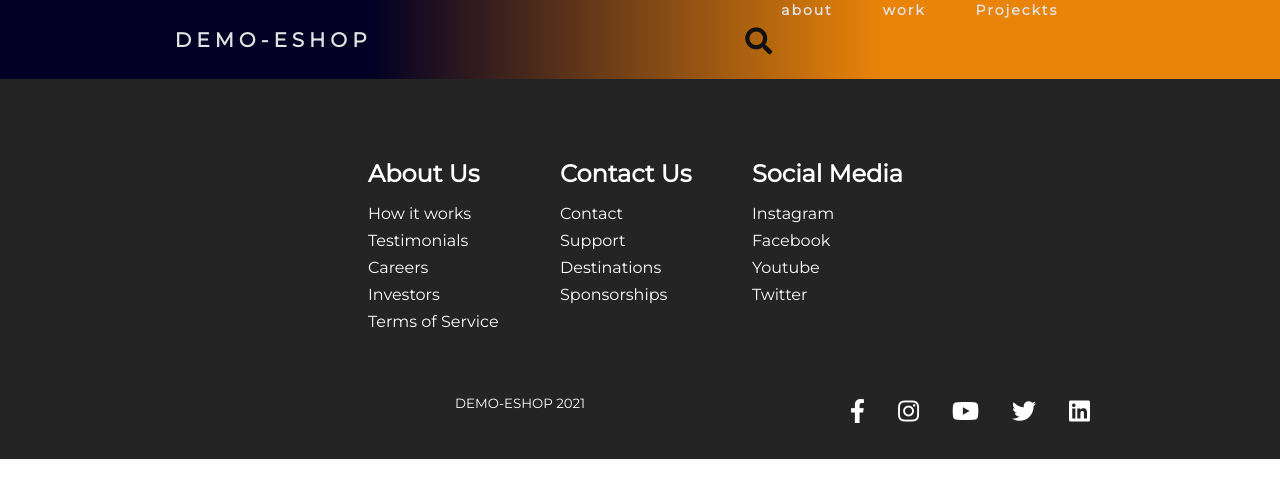
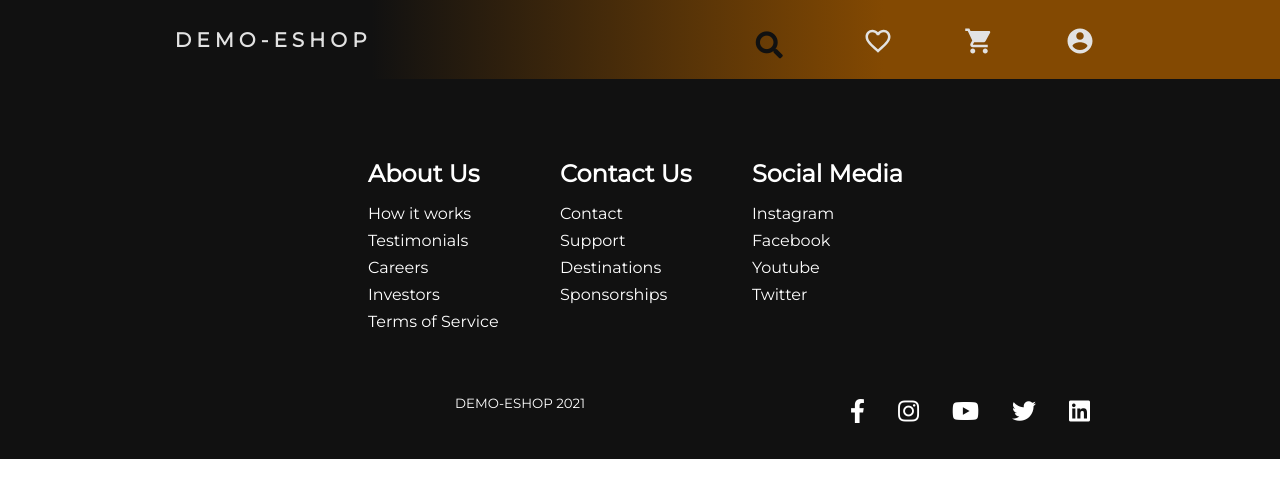
Before and after one commit to GreekDevTeam-org/Demo-eShop-Web, a React (Create React App) app: page / in a window 1280 px wide. Shown: the top 498 px of the page. Built offline with nearby package versions, Linux system fonts and the light colour scheme.

Commit message:
Style navbar

```diff
--- a/package.json
+++ b/package.json
@@ -3,6 +3,8 @@
   "version": "0.1.0",
   "private": true,
   "dependencies": {
+    "@material-ui/core": "^4.11.4",
+    "@material-ui/icons": "^4.11.2",
     "@testing-library/jest-dom": "^5.12.0",
     "@testing-library/react": "^11.2.7",
     "@testing-library/user-event": "^12.8.3",
--- a/src/components/Footer.css
+++ b/src/components/Footer.css
@@ -1,5 +1,5 @@
 .footer-container {
-    background-color: #242424;
+  background-color: #111;
   padding: 4rem 0 2rem 0;
   display: flex;
   flex-direction: column;
@@ -20,8 +20,8 @@
 }
 
 .footer-subscription > p {
-    font-family: 'Trebuchet MS', 'Lucida Sans Unicode', 'Lucida Grande',
-      'Lucida Sans', Arial, sans-serif;
+  font-family: "Trebuchet MS", "Lucida Sans Unicode", "Lucida Grande",
+    "Lucida Sans", Arial, sans-serif;
 }
 
 .footer-subscription-heading {
--- a/src/components/Navbar/Navbar.js
+++ b/src/components/Navbar/Navbar.js
@@ -1,6 +1,9 @@
 import React from "react";
 import Searchbar from "./Searchbar/Searchbar";
 import "./Style.css";
+import AccountCircleIcon from "@material-ui/icons/AccountCircle";
+import ShoppingCartIcon from "@material-ui/icons/ShoppingCart";
+import FavoriteBorderIcon from "@material-ui/icons/FavoriteBorder";
 
 const navSlide = () => {
   const burger = document.querySelector(".burger");
@@ -36,13 +39,19 @@ export const Navbar = () => {
             </a>
           </li>
           <li>
-            <a href="#">about</a>
+            <a href="#">
+              <FavoriteBorderIcon id="favorite-btn" />
+            </a>
           </li>
           <li>
-            <a href="#">work</a>
+            <a href="#">
+              <ShoppingCartIcon id="shopping-cart-btn" />
+            </a>
           </li>
           <li>
-            <a href="#">Projeckts</a>
+            <a href="#">
+              <AccountCircleIcon id="account-btn" />
+            </a>
           </li>
         </ul>
         <div className="burger" onClick={navSlide}>
--- a/src/components/Navbar/Searchbar/Style.css
+++ b/src/components/Navbar/Searchbar/Style.css
@@ -20,7 +20,7 @@
   padding: 0 60px 0 20px;
   opacity: 0;
   transition: all 0.5s cubic-bezier(0.68, -0.55, 0.265, 1.55);
-  margin-top: 15px;
+  margin-top: 0px;
 }
 .search-box input.active {
   opacity: 1;
@@ -41,23 +41,23 @@
   z-index: 1;
   cursor: pointer;
   transition: all 0.5s cubic-bezier(0.68, -0.55, 0.265, 1.55);
+  margin-top: -15px;
 }
-
 .search-box .search-btn.active {
-  right: 105px;
+  right: 97px;
   height: 40px;
   width: 40px;
-  color: #111;
+  color: rgb(131, 73, 2);
   line-height: 42px;
   font-size: 20px;
   transform: translateY(-50%) rotate(360deg);
-  margin-top: -3px;
+  margin-top: -17px;
 }
 
 .search-box .cancel-btn {
   position: absolute;
-  top: 63%;
-  right: 22px;
+  top: 38%;
+  right: 18px;
   transform: translateY(-50%);
   color: #fff;
   font-size: 28px;
--- a/src/components/Navbar/Style.css
+++ b/src/components/Navbar/Style.css
@@ -6,14 +6,17 @@
 
 nav {
   display: flex;
+  align-items: center;
   justify-content: space-around;
-  align-items: center;
   min-height: 8vh;
-  background: linear-gradient(
-    90deg,
-    rgba(2, 0, 36, 1) 29%,
-    rgba(233, 132, 8, 1) 69%
-  );
+  background: linear-gradient(90deg, #111 29%, rgb(131, 73, 2) 69%);
+}
+
+#account-btn,
+#shopping-cart-btn,
+#favorite-btn {
+  font-size: 30px;
+  margin-top: 33%;
 }
 
 .logo {
@@ -39,7 +42,7 @@ nav {
   font-weight: bold;
   font-size: 14px;
   text-decoration: none;
-  margin-right: 50px;
+  margin-left: 50px;
 }
 
 .burger {
@@ -68,8 +71,7 @@ nav {
     right: 0px;
     height: 92vh;
     top: 8vh;
-    background-color: #5d4954;
-    display: flex;
+    background: rgb(57, 56, 59);
     flex-direction: column;
     align-items: center;
     width: 50%;
```
Also changed, not shown: 1 other file (tests, documents, lock files or other folders). Lines whose indentation alone changed are shown as unchanged.
